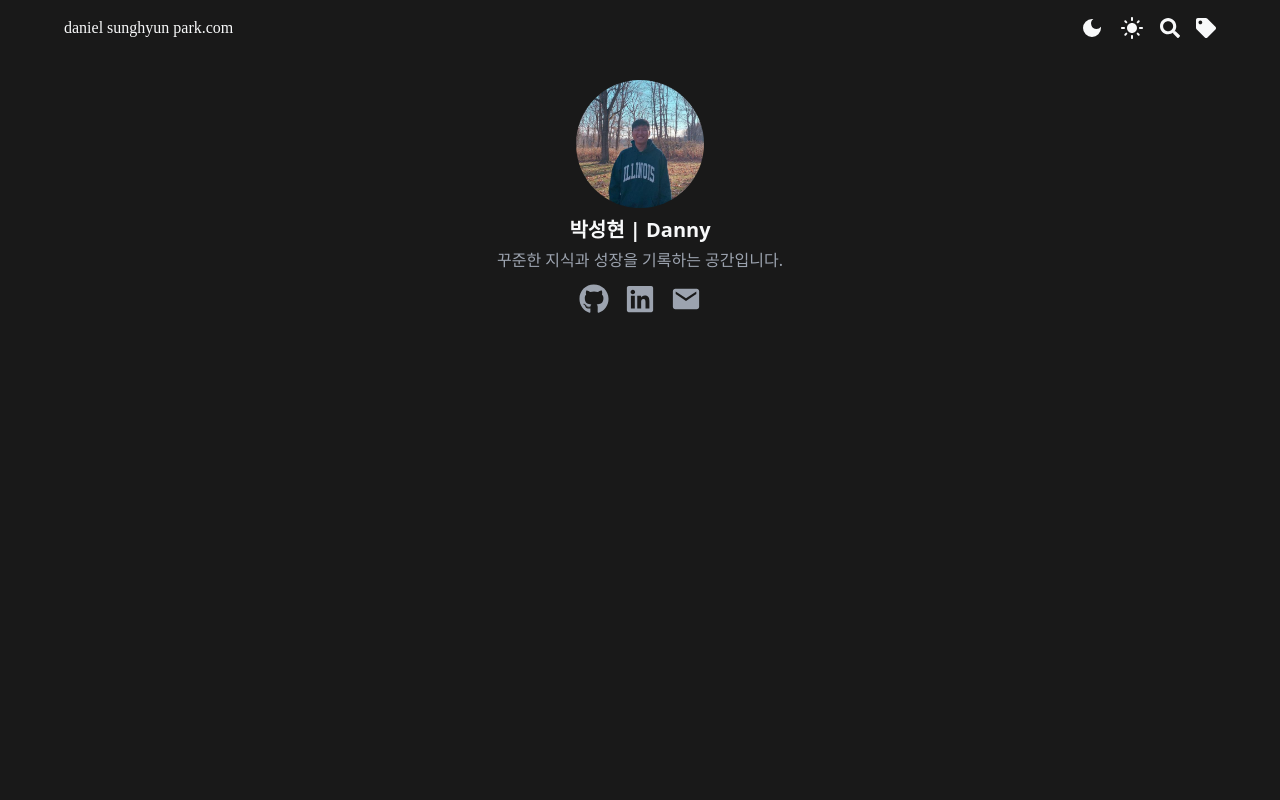
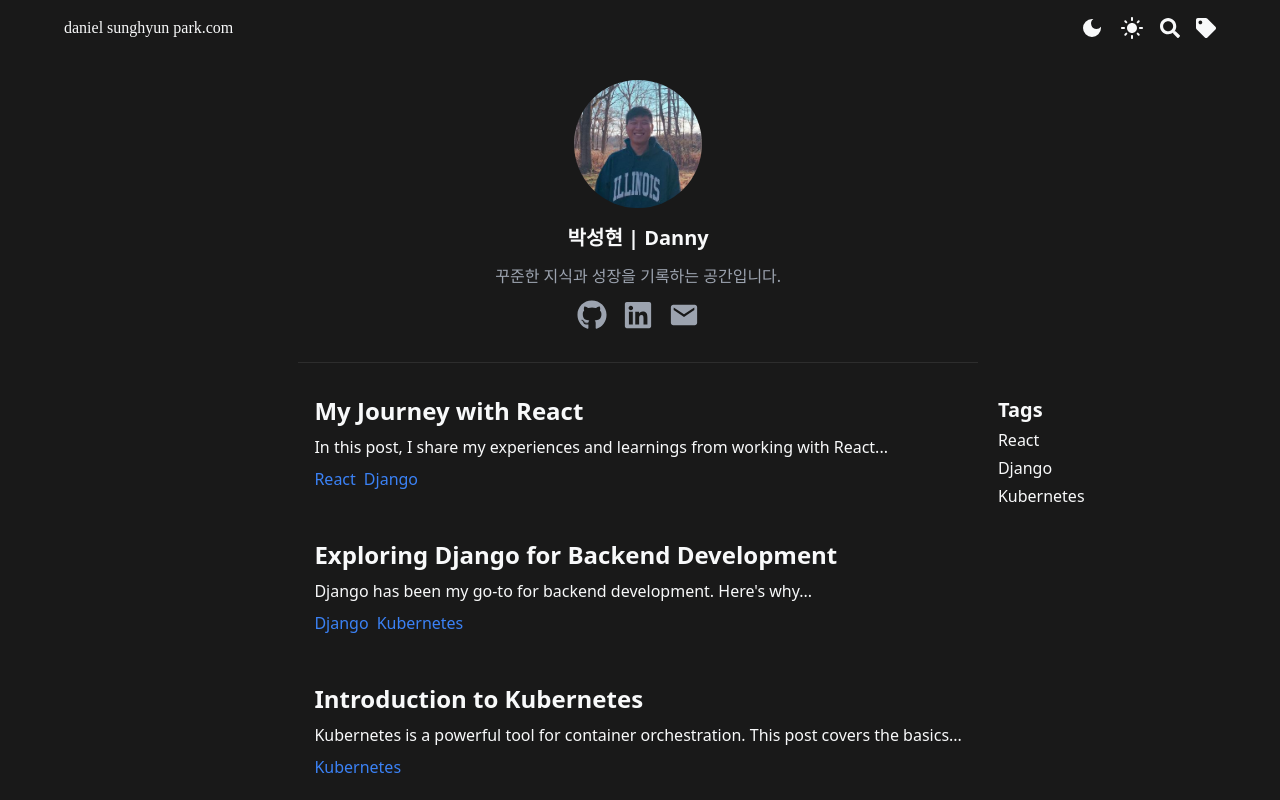
Before and after one commit to dannypark95/danielsunghyunpark, a React (Create React App) app in the folder frontend/: page / in a window 1280 px wide. Shown: the top 800 px of the page. Built offline with nearby package versions, Linux system fonts and the light colour scheme; a web font is replaced by a local one.

Commit message:
feature: Navbar and taglist

```diff
--- a/frontend/src/components/Navbar/Navbar.tsx
+++ b/frontend/src/components/Navbar/Navbar.tsx
@@ -1,30 +1,13 @@
 import React from "react";
-import { Link } from "react-router-dom";
-import { MdDarkMode, MdLightMode } from "react-icons/md";
-import { FaSearch, FaTag } from "react-icons/fa";
+import NavbarLogo from "./NavbarLogo";
+import NavbarIcons from "./NavbarIcons";
 
 const Navbar: React.FC = () => {
   return (
     <nav className="bg-custom-gray">
       <div className="container mx-auto w-full lg:px-16 p-4 flex justify-between items-center">
-        <div className="flex gap-4">
-          <Link
-            to="/"
-            className="flex items-center hover:text-gray-300 homeFont"
-          >
-            daniel
-            <div className="half-space" />
-            sunghyun
-            <div className="half-space" />
-            park.com
-          </Link>
-        </div>
-        <div className="flex items-center gap-4">
-          <MdDarkMode className="hover:text-gray-300" size={24} />
-          <MdLightMode className="hover:text-gray-300" size={24} />
-          <FaSearch className="hover:text-gray-300" size={20} />
-          <FaTag className="hover:text-gray-300" size={20} />
-        </div>
+        <NavbarLogo />
+        <NavbarIcons />
       </div>
     </nav>
   );
--- /dev/null
+++ b/frontend/src/components/Navbar/NavbarIcons.tsx
@@ -0,0 +1,28 @@
+import React from "react";
+import { MdDarkMode, MdLightMode } from "react-icons/md";
+import { FaSearch, FaTag } from "react-icons/fa";
+
+const NavbarIcons: React.FC = () => {
+  return (
+    <div className="flex items-center gap-4">
+      <MdDarkMode
+        className="hover:text-[#7E838D] transition duration-700"
+        size={24}
+      />
+      <MdLightMode
+        className="hover:text-[#7E838D] transition duration-700"
+        size={24}
+      />
+      <FaSearch
+        className="hover:text-[#7E838D] transition duration-700"
+        size={20}
+      />
+      <FaTag
+        className="hover:text-[#7E838D] transition duration-700"
+        size={20}
+      />
+    </div>
+  );
+};
+
+export default NavbarIcons;
--- /dev/null
+++ b/frontend/src/components/Navbar/NavbarLogo.tsx
@@ -0,0 +1,19 @@
+import React from "react";
+import { Link } from "react-router-dom";
+
+const NavbarLogo: React.FC = () => {
+  return (
+    <Link
+      to="/"
+      className="flex items-center hover:text-[#7E838D] homeFont transition duration-500 text-sm md:text-base"
+    >
+      daniel
+      <div className="half-space" />
+      sunghyun
+      <div className="half-space" />
+      park.com
+    </Link>
+  );
+};
+
+export default NavbarLogo;
--- /dev/null
+++ b/frontend/src/components/PostsList/PostsList.tsx
@@ -0,0 +1,46 @@
+import React from "react";
+import mockPosts from "../../data/post.json";
+import mockTags from "../../data/tag.json";
+
+interface Post {
+  id: number;
+  title: string;
+  content: string;
+  tags: number[];
+}
+
+interface Tag {
+  id: number;
+  name: string;
+}
+
+const PostsList: React.FC = () => {
+  return (
+    <div className="flex flex-col items-center">
+      <hr className="w-full w-[90vw] md:max-w-lg lg:max-w-xl xl:max-w-3xl my-2 border-t border-[#2D2D2D] px-4 " />
+      {mockPosts.map((post: Post) => (
+        <div
+          key={post.id}
+          className="w-full w-[90vw] md:max-w-lg lg:max-w-xl xl:max-w-3xl my-6 md:px-4"
+        >
+          <h2 className="text-lg sm:text-xl md:text-2xl font-bold">
+            {post.title}
+          </h2>
+          <p className="mt-2">{post.content}</p>
+          <ul className="flex flex-wrap mt-2">
+            {post.tags.map((tagId: number) => {
+              const tag = mockTags.find((t: Tag) => t.id === tagId);
+              return (
+                <li key={tagId} className="mr-2 text-blue-500">
+                  {tag?.name}
+                </li>
+              );
+            })}
+          </ul>
+        </div>
+      ))}
+    </div>
+  );
+};
+
+export default PostsList;
--- a/frontend/src/components/Profile/Profile.tsx
+++ b/frontend/src/components/Profile/Profile.tsx
@@ -7,12 +7,14 @@ import { IoMdMail } from "react-icons/io";
 const Profile: React.FC = () => {
   return (
     <div className="text-center p-6">
-      <img
-        src={profile}
-        alt="Daniel Park"
-        className="mx-auto h-32 w-32 rounded-full object-cover"
-      />
-      <h1 className="text-xl font-semibold mt-2">박성현 | Danny</h1>
+      <div className="mx-auto h-32 w-32 overflow-hidden rounded-full relative">
+        <img
+          src={profile}
+          alt="Daniel Park"
+          className="absolute h-full w-full object-cover transform scale-150" // Zoom and scale effect applied here
+        />
+      </div>
+      <h1 className="text-xl font-semibold mt-2 py-2">박성현 | Danny</h1>
       <p className="text-gray-400 mt-1">
         꾸준한 지식과 성장을 기록하는 공간입니다.
       </p>
--- /dev/null
+++ b/frontend/src/components/TagList/TagList.tsx
@@ -0,0 +1,24 @@
+import React from "react";
+import mockTags from "../../data/tag.json";
+
+interface Tag {
+  id: number;
+  name: string;
+}
+
+const TagList: React.FC = () => {
+  return (
+    <div className="tag-list">
+      <h3 className="text-xl font-bold">Tags</h3>
+      <ul>
+        {mockTags.map((tag: Tag) => (
+          <li key={tag.id} className="my-1">
+            {tag.name}
+          </li>
+        ))}
+      </ul>
+    </div>
+  );
+};
+
+export default TagList;
--- /dev/null
+++ b/frontend/src/data/post.json
@@ -0,0 +1,44 @@
+[
+  {
+    "id": 1,
+    "title": "My Journey with React",
+    "content": "In this post, I share my experiences and learnings from working with React...",
+    "created_at": "2024-01-01",
+    "project": 0,
+    "tags": [1, 2]
+  },
+  {
+    "id": 2,
+    "title": "Exploring Django for Backend Development",
+    "content": "Django has been my go-to for backend development. Here's why...",
+    "created_at": "2024-01-15",
+    "project": 0,
+    "tags": [2, 3]
+  },
+  {
+    "id": 3,
+    "title": "Introduction to Kubernetes",
+    "content": "Kubernetes is a powerful tool for container orchestration. This post covers the basics...",
+    "created_at": "2023-02-05",
+    "project": 0,
+    "tags": [3]
+  },
+  {
+    "id": 4,
+    "title": "Introducing GomBakery",
+    "excerpt": "A brief overview of my GomBakery project...",
+    "content": "In this post, I share the journey of creating GomBakery...",
+    "created_at": "2024-01-01",
+    "project": 1,
+    "tags": [1, 3]
+  },
+  {
+    "id": 5,
+    "title": "Thoughts on Modern Web Development",
+    "excerpt": "My insights into current trends in web development...",
+    "content": "Web development is constantly evolving, and here's what I think...",
+    "created_at": "2024-01-15",
+    "project": 2,
+    "tags": [2, 4]
+  }
+]
--- /dev/null
+++ b/frontend/src/data/tag.json
@@ -0,0 +1,14 @@
+[
+  {
+    "id": 1,
+    "name": "React"
+  },
+  {
+    "id": 2,
+    "name": "Django"
+  },
+  {
+    "id": 3,
+    "name": "Kubernetes"
+  }
+]
--- /dev/null
+++ b/frontend/src/data/user.json
@@ -0,0 +1,6 @@
+[
+  {
+    "id": 1,
+    "email": "dannypark95@gmail.com"
+  }
+]
--- a/frontend/src/declarations.d.ts
+++ b/frontend/src/declarations.d.ts
@@ -1,4 +1,3 @@
-// src/declarations.d.ts
 declare module "*.jpeg" {
   const content: string;
   export default content;
@@ -18,3 +17,8 @@ declare module "*.svg" {
   const content: string;
   export default content;
 }
+
+declare module "*.json" {
+  const value: any;
+  export default value;
+}
--- a/frontend/src/views/Home.tsx
+++ b/frontend/src/views/Home.tsx
@@ -1,10 +1,20 @@
 import React from "react";
 import Profile from "../components/Profile/Profile";
+import PostsList from "../components/PostsList/PostsList";
+import TagList from "../components/TagList/TagList";
 
 const Home: React.FC = () => {
   return (
-    <div>
-      <Profile />
+    <div className="flex justify-center min-h-screen pt-4 lg:pt-0">
+      <div className="flex flex-col lg:flex-row items-center lg:items-start max-w-7xl mx-auto">
+        <div className="flex flex-col items-center lg:flex-grow lg:pl-[103px]">
+          <Profile />
+          <PostsList />
+        </div>
+        <div className="hidden lg:block ml-[20px] mt-[340px]">
+          <TagList />
+        </div>
+      </div>
     </div>
   );
 };
```
Also changed, not shown: frontend/src/data/project.json (added, +23 -0 lines).
